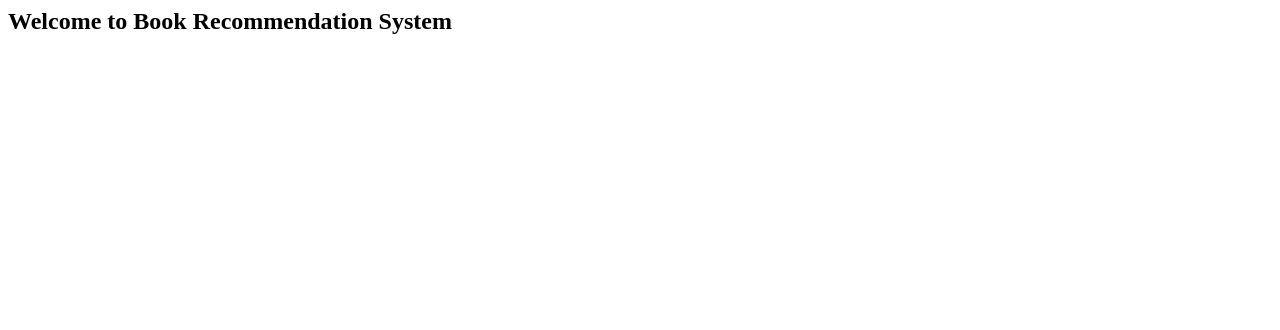
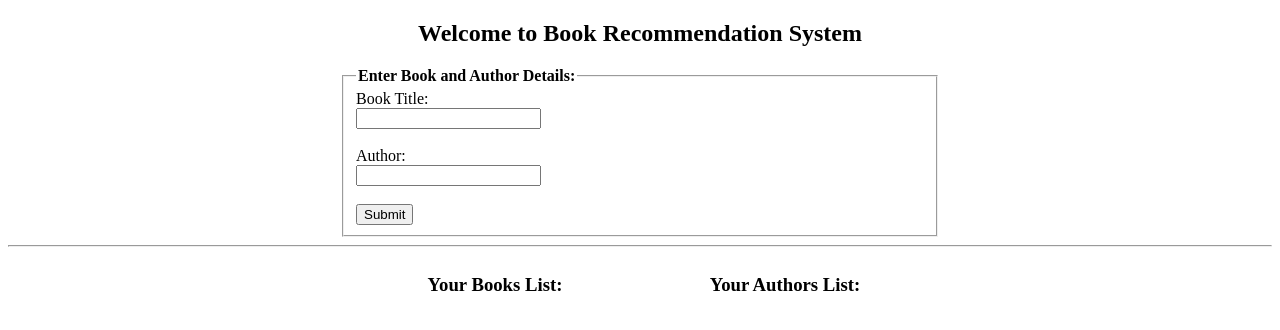
Before and after one commit to mfannin099/ad_hoc, a Flask app: page / in a window 1280 px wide. Shown: the top 330 px of the page. Run offline with Flask 3, Linux system fonts and the light colour scheme.

Commit message:
Made some good progress in the way the app looks and functions... allows user to input and displays what user inputted

```diff
--- a/flask101/main.py
+++ b/flask101/main.py
@@ -1,10 +1,25 @@
-from flask import Flask
+from flask import Flask, render_template, request
 
 app = Flask(__name__)
 
-@app.route('/')
+book_list = []
+author_list = []
+
+@app.route('/', methods=["GET", 'POST'])
 def homepage():
-    return "<h2>Welcome to Book Recommendation System</h2>"
+
+    book = None
+    author = None
+
+    if request.method == 'POST':
+        book = request.form['book']
+        author = request.form['author']
+
+        book_list.append(book)
+        author_list.append(author)
+
+
+    return render_template('index.html', book=book, author=author, book_list=book_list, author_list=author_list)
 
 @app.route('/another_page')
 def another_page():
--- a/flask101/templates/index.html
+++ b/flask101/templates/index.html
@@ -1,11 +1,19 @@
 <!DOCTYPE html>
 <html>
 <head>
-    <title>Book Recommendation System</title>
+    <title>Book Input</title>
 </head>
 <body>
-    <h2>Please Enter Book Titles and Authors that you have Read</h2>
+
+    <div style="text-align: center;">
+        <h2>Welcome to Book Recommendation System</h2>
+    </div>
+
+    <!-- Form Section -->
+    <div style="max-width: 600px; margin: 0 auto;">
         <form method="POST">
+            <fieldset>
+                <legend><strong>Enter Book and Author Details:</strong></legend>
                 <label for="book">Book Title:</label><br>
                 <input type="text" id="book" name="book" required><br><br>
 
@@ -13,6 +21,42 @@
                 <input type="text" id="author" name="author" required><br><br>
 
                 <input type="submit" value="Submit">
+            </fieldset>
         </form>
+    </div>
+
+    <!-- Display Submitted Book and Author -->
+    {% if book and author %}
+        <hr>
+        <div style="text-align: center;">
+            <h3>✅ You Just Entered:</h3>
+            <p><strong>Book:</strong> {{ book }}</p>
+            <p><strong>Author:</strong> {{ author }}</p>
+        </div>
+    {% endif %}
+
+    <hr>
+
+    <!-- Books and Authors Lists side by side -->
+    <div style="display: flex; justify-content: space-evenly; max-width: 600px; margin: 0 auto;">
+        <div style="width: 45%; text-align: center;">
+            <h3>Your Books List:</h3>
+            <ul>
+                {% for entry in book_list %}
+                    <li><strong>{{ entry }}</strong></li>
+                {% endfor %}
+            </ul>
+        </div>
+
+        <div style="width: 45%; text-align: center;">
+            <h3>Your Authors List:</h3>
+            <ul>
+                {% for entry in author_list %}
+                    <li>{{ entry }}</li>
+                {% endfor %}
+            </ul>
+        </div>
+    </div>
+
 </body>
 </html>
```
Lines whose indentation alone changed are shown as unchanged.
